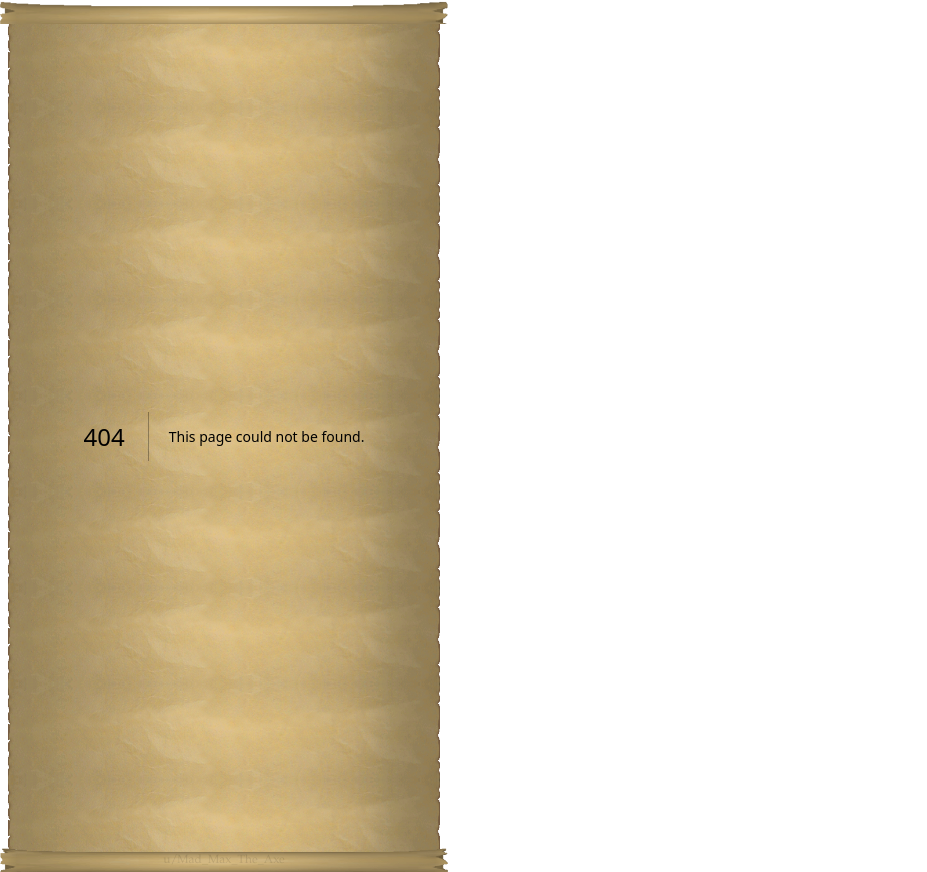
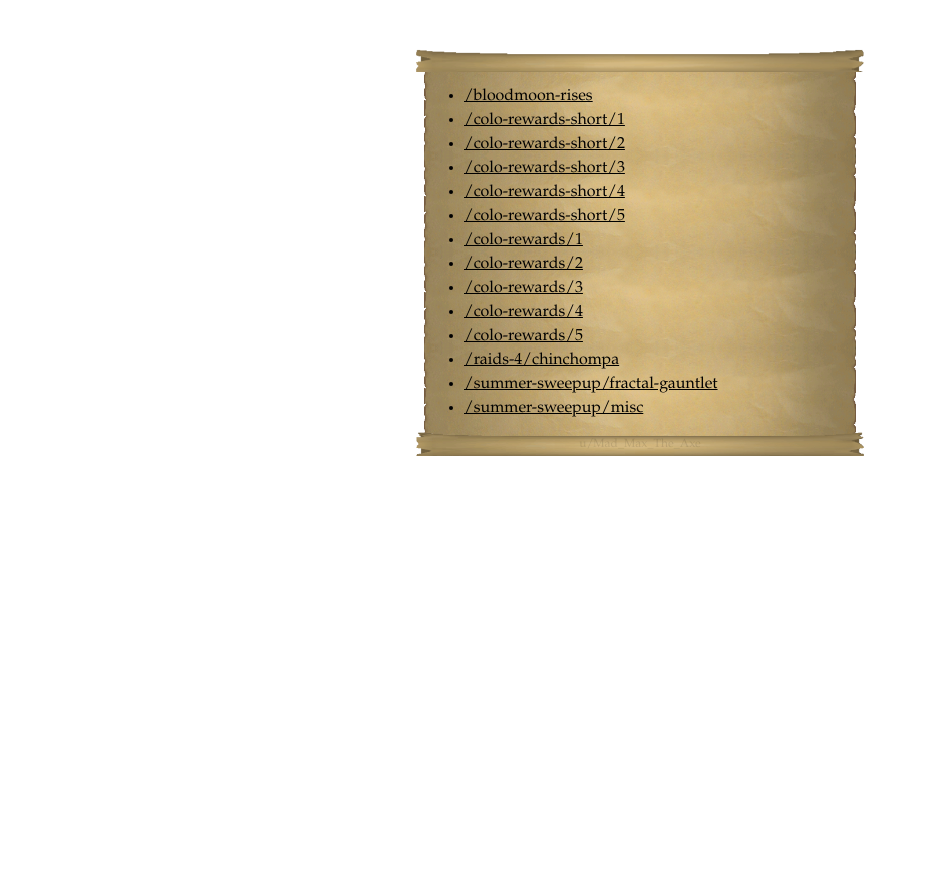
Before and after one commit to MaxRandle/osrs-blog, a Next.js app: page / in a window 1280 px wide. Before the commit this address had no page. Shown: the whole page, without its empty margins (0-927 px from the left). After the commit the page ends 800 px from the top, so only its background shows below. Built offline with nearby package versions, Linux system fonts and the light colour scheme.

Commit message:
add link tree

```diff
--- /dev/null
+++ b/app/page.tsx
@@ -0,0 +1,41 @@
+import fs from "fs";
+import path from "path";
+import Link from "next/link";
+
+function getPages(): string[] {
+  const appDir = path.join(process.cwd(), "app");
+  const pages: string[] = [];
+
+  function walk(dir: string) {
+    for (const entry of fs.readdirSync(dir, { withFileTypes: true })) {
+      if (entry.isDirectory()) {
+        walk(path.join(dir, entry.name));
+      } else if (entry.name === "page.mdx") {
+        const route = path
+          .relative(appDir, dir)
+          .split(path.sep)
+          .join("/");
+        pages.push("/" + route);
+      }
+    }
+  }
+
+  walk(appDir);
+  return pages.sort();
+}
+
+export default function Home() {
+  const pages = getPages();
+
+  return (
+    <ul className="list-disc pl-4">
+      {pages.map((page) => (
+        <li key={page}>
+          <Link href={page} className="underline">
+            {page}
+          </Link>
+        </li>
+      ))}
+    </ul>
+  );
+}
```
